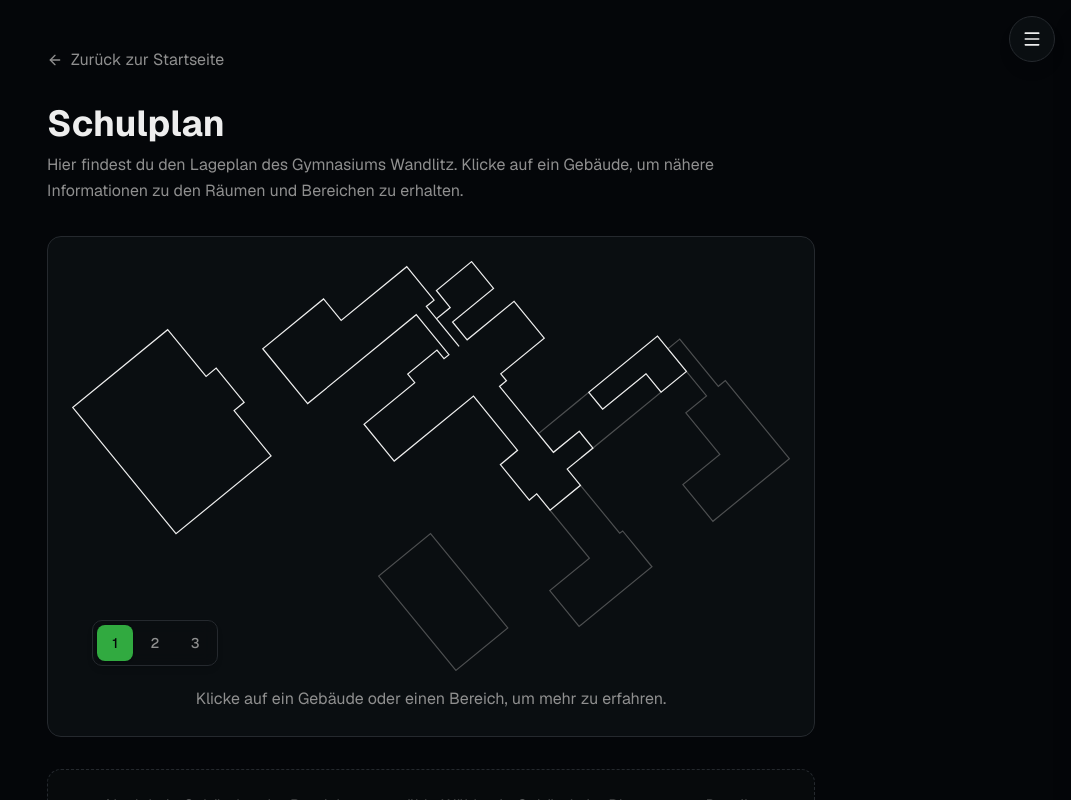
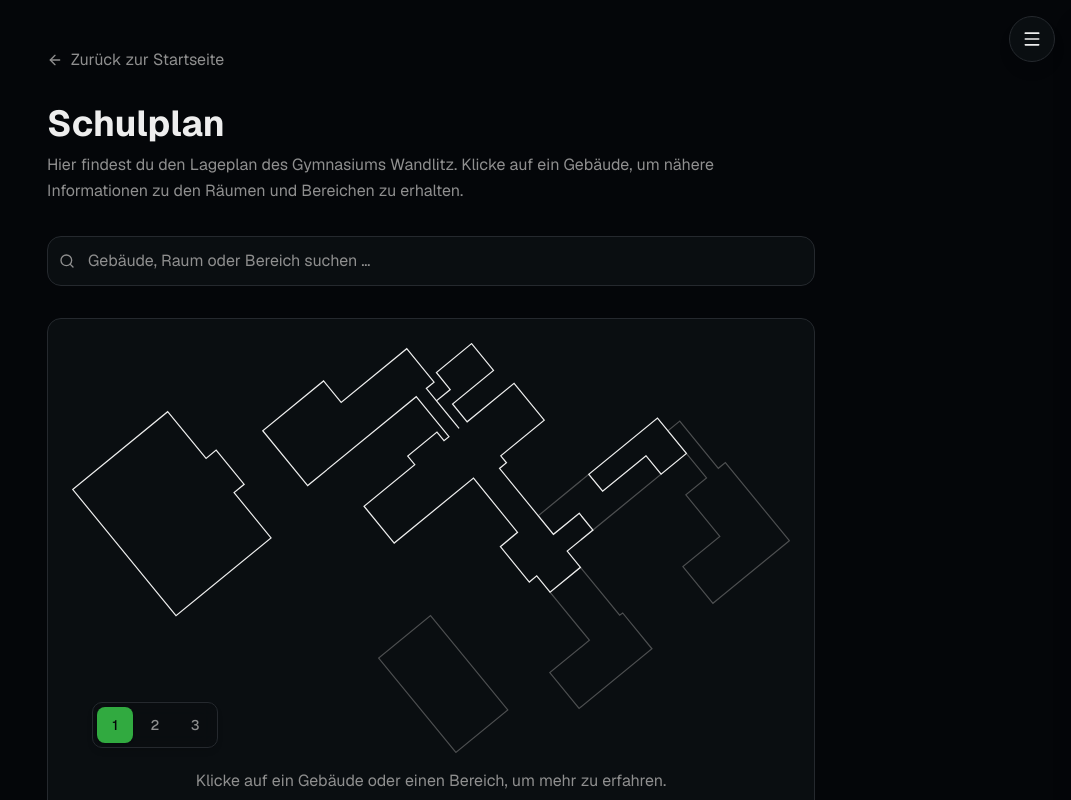
Before and after one commit to Gagibu/gymnasium-wandlitz-insider, a Next.js app: page /schulplan in a window 1280 px wide. Shown: the top 800 px of the page, without its empty margins (209-1280 px from the left). Built offline with nearby package versions, Linux system fonts and the light colour scheme.

Commit message:
feat: add search functionality to school map component
Co-authored-by: Gagibu <279300736+Gagibu@users.noreply.github.com>

```diff
--- a/components/school-map.tsx
+++ b/components/school-map.tsx
@@ -1,6 +1,7 @@
 "use client"
 
-import { useState, useRef, useCallback, useEffect } from "react"
+import { useState, useRef, useCallback, useEffect, useMemo } from "react"
+import { Search, X } from "lucide-react"
 import { cn } from "@/lib/utils"
 
 type BuildingId =
@@ -417,6 +418,94 @@ const shapeById = Object.fromEntries(mapShapes.map((shape) => [shape.id, shape])
   ShapeDef
 >
 
+const ALL_FLOORS: Floor[] = [1, 2, 3]
+
+type SearchResult = {
+  key: string
+  id: BuildingId
+  floor: Floor
+  building: BuildingInfo
+  matchedRooms: string[]
+  matchedIn: string[]
+  score: number
+}
+
+const normalize = (value: string) =>
+  value
+    .toLowerCase()
+    .replace(/ä/g, "ae")
+    .replace(/ö/g, "oe")
+    .replace(/ü/g, "ue")
+    .replace(/ß/g, "ss")
+    .trim()
+
+/**
+ * Durchsucht alle Gebäudeteile über alle Etagen hinweg. Es werden nur
+ * Gebäudeteile zurückgegeben, die auf mindestens einer Etage anklickbar sind.
+ */
+const searchBuildings = (rawQuery: string): SearchResult[] => {
+  const query = normalize(rawQuery)
+  if (query.length === 0) return []
+
+  const results: SearchResult[] = []
+
+  for (const shape of mapShapes) {
+    const building = buildings[shape.id]
+    if (!building) continue
+
+    const clickableFloors = ALL_FLOORS.filter((f) => shape.floors[f].clickable)
+    if (clickableFloors.length === 0) continue
+
+    const name = normalize(building.name)
+    const shortName = normalize(building.shortName)
+    const id = normalize(building.id)
+    const description = normalize(building.description)
+    const matchedRooms = building.rooms.filter((room) => normalize(room).includes(query))
+
+    const matchedIn: string[] = []
+    let score = Number.POSITIVE_INFINITY
+
+    if (shortName.startsWith(query) || name.startsWith(query)) {
+      matchedIn.push("Name")
+      score = Math.min(score, 0)
+    } else if (shortName.includes(query) || name.includes(query)) {
+      matchedIn.push("Name")
+      score = Math.min(score, 1)
+    }
+
+    if (id.includes(query)) {
+      if (!matchedIn.includes("Name")) matchedIn.push("Kennung")
+      score = Math.min(score, 2)
+    }
+
+    if (matchedRooms.length > 0) {
+      matchedIn.push("Raum")
+      score = Math.min(score, 3)
+    }
+
+    if (description.includes(query)) {
+      matchedIn.push("Beschreibung")
+      score = Math.min(score, 4)
+    }
+
+    if (matchedIn.length === 0) continue
+
+    for (const f of clickableFloors) {
+      results.push({
+        key: `${shape.id}-${f}`,
+        id: shape.id,
+        floor: f,
+        building,
+        matchedRooms,
+        matchedIn,
+        score,
+      })
+    }
+  }
+
+  return results.sort((a, b) => a.score - b.score || a.building.name.localeCompare(b.building.name) || a.floor - b.floor)
+}
+
 const MIN_ZOOM = 1
 const MAX_ZOOM = 5
 
@@ -427,6 +516,13 @@ const DEFAULT_VIEWPORT_HEIGHT = 240
 export function SchoolMap() {
   const [selected, setSelected] = useState<BuildingId | null>(null)
   const [floor, setFloor] = useState<Floor>(1)
+
+  // Suche
+  const [query, setQuery] = useState("")
+  const [isSearchOpen, setIsSearchOpen] = useState(false)
+  const [activeIndex, setActiveIndex] = useState(-1)
+  const searchWrapperRef = useRef<HTMLDivElement>(null)
+  const searchInputRef = useRef<HTMLInputElement>(null)
 
   // Zoom & pan state
   const [zoom, setZoom] = useState(1)
@@ -497,6 +593,78 @@ export function SchoolMap() {
     if (!isInteractiveOnFloor(id, floor)) return
     setSelected((prev) => (prev === id ? null : id))
   }
+
+  const searchResults = useMemo(() => searchBuildings(query), [query])
+
+  const closeSearchResults = useCallback(() => {
+    setIsSearchOpen(false)
+    setActiveIndex(-1)
+  }, [])
+
+  const handleResultSelect = useCallback(
+    (result: SearchResult) => {
+      setFloor(result.floor)
+      setSelected(result.id)
+      setQuery("")
+      setIsSearchOpen(false)
+      setActiveIndex(-1)
+      searchInputRef.current?.blur()
+    },
+    []
+  )
+
+  const handleSearchKeyDown = (e: React.KeyboardEvent<HTMLInputElement>) => {
+    if (e.nativeEvent.isComposing || e.keyCode === 229) return
+
+    if (e.key === "Escape") {
+      closeSearchResults()
+      return
+    }
+
+    if (searchResults.length === 0) return
+
+    if (e.key === "ArrowDown") {
+      e.preventDefault()
+      setIsSearchOpen(true)
+      setActiveIndex((prev) => (prev + 1) % searchResults.length)
+      return
+    }
+
+    if (e.key === "ArrowUp") {
+      e.preventDefault()
+      setIsSearchOpen(true)
+      setActiveIndex((prev) => (prev <= 0 ? searchResults.length - 1 : prev - 1))
+      return
+    }
+
+    if (e.key === "Enter") {
+      e.preventDefault()
+      const result = searchResults[activeIndex >= 0 ? activeIndex : 0]
+      if (result) handleResultSelect(result)
+    }
+  }
+
+  useEffect(() => {
+    setActiveIndex(-1)
+  }, [query])
+
+  useEffect(() => {
+    if (!isSearchOpen) return
+
+    const handlePointerDown = (event: MouseEvent | TouchEvent) => {
+      const target = event.target
+      if (!(target instanceof Node)) return
+      if (searchWrapperRef.current?.contains(target)) return
+      closeSearchResults()
+    }
+
+    document.addEventListener("mousedown", handlePointerDown)
+    document.addEventListener("touchstart", handlePointerDown)
+    return () => {
+      document.removeEventListener("mousedown", handlePointerDown)
+      document.removeEventListener("touchstart", handlePointerDown)
+    }
+  }, [isSearchOpen, closeSearchResults])
 
   const clampPan = useCallback(
     (px: number, py: number, z: number, containerW: number, containerH: number) => {
@@ -780,6 +948,112 @@ const renderShape = (shape: ShapeDef, mode: RenderMode) => {
 return (
 
     <div className="flex flex-col gap-8">
+      <div ref={searchWrapperRef} className="relative z-30">
+        <div className="relative">
+          <Search
+            className="pointer-events-none absolute left-3 top-1/2 h-4 w-4 -translate-y-1/2 text-muted-foreground"
+            aria-hidden="true"
+          />
+          <input
+            ref={searchInputRef}
+            type="text"
+            value={query}
+            onChange={(e) => {
+              setQuery(e.target.value)
+              setIsSearchOpen(true)
+            }}
+            onFocus={() => setIsSearchOpen(true)}
+            onKeyDown={handleSearchKeyDown}
+            placeholder="Gebäude, Raum oder Bereich suchen …"
+            aria-label="Gebäudeteile und Räume durchsuchen"
+            role="combobox"
+            aria-expanded={isSearchOpen && searchResults.length > 0}
+            aria-controls="schulplan-suchergebnisse"
+            aria-autocomplete="list"
+            aria-activedescendant={
+              activeIndex >= 0 && searchResults[activeIndex]
+                ? `suchergebnis-${searchResults[activeIndex].key}`
+                : undefined
+            }
+            className={cn(
+              "w-full rounded-xl border border-border bg-card py-3 pl-10 pr-10 text-sm md:text-base",
+              "text-foreground placeholder:text-muted-foreground",
+              "outline-none transition-colors focus:border-primary focus:ring-2 focus:ring-ring/40"
+            )}
+          />
+          {query.length > 0 && (
+            <button
+              type="button"
+              onClick={() => {
+                setQuery("")
+                setActiveIndex(-1)
+                searchInputRef.current?.focus()
+              }}
+              className="absolute right-2 top-1/2 -translate-y-1/2 rounded-md p-1.5 text-muted-foreground transition-colors hover:bg-secondary hover:text-foreground"
+              aria-label="Suche zurücksetzen"
+            >
+              <X className="h-4 w-4" aria-hidden="true" />
+            </button>
+          )}
+        </div>
+
+        {isSearchOpen && query.trim().length > 0 && (
+          <div
+            id="schulplan-suchergebnisse"
+            role="listbox"
+            aria-label="Suchergebnisse"
+            className={cn(
+              "absolute left-0 right-0 top-full mt-2 max-h-80 overflow-y-auto",
+              "rounded-xl border border-border bg-popover shadow-lg",
+              "animate-in fade-in slide-in-from-top-1 duration-150"
+            )}
+          >
+            {searchResults.length === 0 ? (
+              <p className="px-4 py-3 text-sm text-muted-foreground">
+                Keine Treffer für &bdquo;{query}&ldquo;.
+              </p>
+            ) : (
+              <ul className="flex flex-col p-1">
+                {searchResults.map((result, index) => (
+                  <li key={result.key}>
+                    <button
+                      type="button"
+                      id={`suchergebnis-${result.key}`}
+                      role="option"
+                      aria-selected={index === activeIndex}
+                      onMouseEnter={() => setActiveIndex(index)}
+                      onClick={() => handleResultSelect(result)}
+                      className={cn(
+                        "flex w-full flex-col gap-1 rounded-lg px-3 py-2.5 text-left transition-colors",
+                        index === activeIndex ? "bg-secondary" : "hover:bg-secondary/60",
+                        selected === result.id && floor === result.floor ? "ring-1 ring-primary" : null
+                      )}
+                    >
+                      <span className="flex items-center justify-between gap-3">
+                        <span className="text-sm font-medium text-foreground">
+                          {result.building.name}
+                        </span>
+                        <span className="shrink-0 rounded-md bg-primary/15 px-2 py-0.5 text-xs font-medium text-primary">
+                          Etage {result.floor}
+                        </span>
+                      </span>
+                      <span className="text-xs text-muted-foreground">
+                        {result.matchedRooms.length > 0
+                          ? result.matchedRooms.join(", ")
+                          : result.building.description}
+                      </span>
+                      <span className="text-[11px] uppercase tracking-wider text-muted-foreground/70">
+                        Treffer in: {result.matchedIn.join(" · ")}
+                      </span>
+                    </button>
+                  </li>
+                ))}
+              </ul>
+            )}
+          </div>
+        )}
+      </div>
+
       <div ref={cardRef} className="bg-card border border-border rounded-xl p-1 md:p-6 relative">
         <div className="relative w-full">
           <div
```
